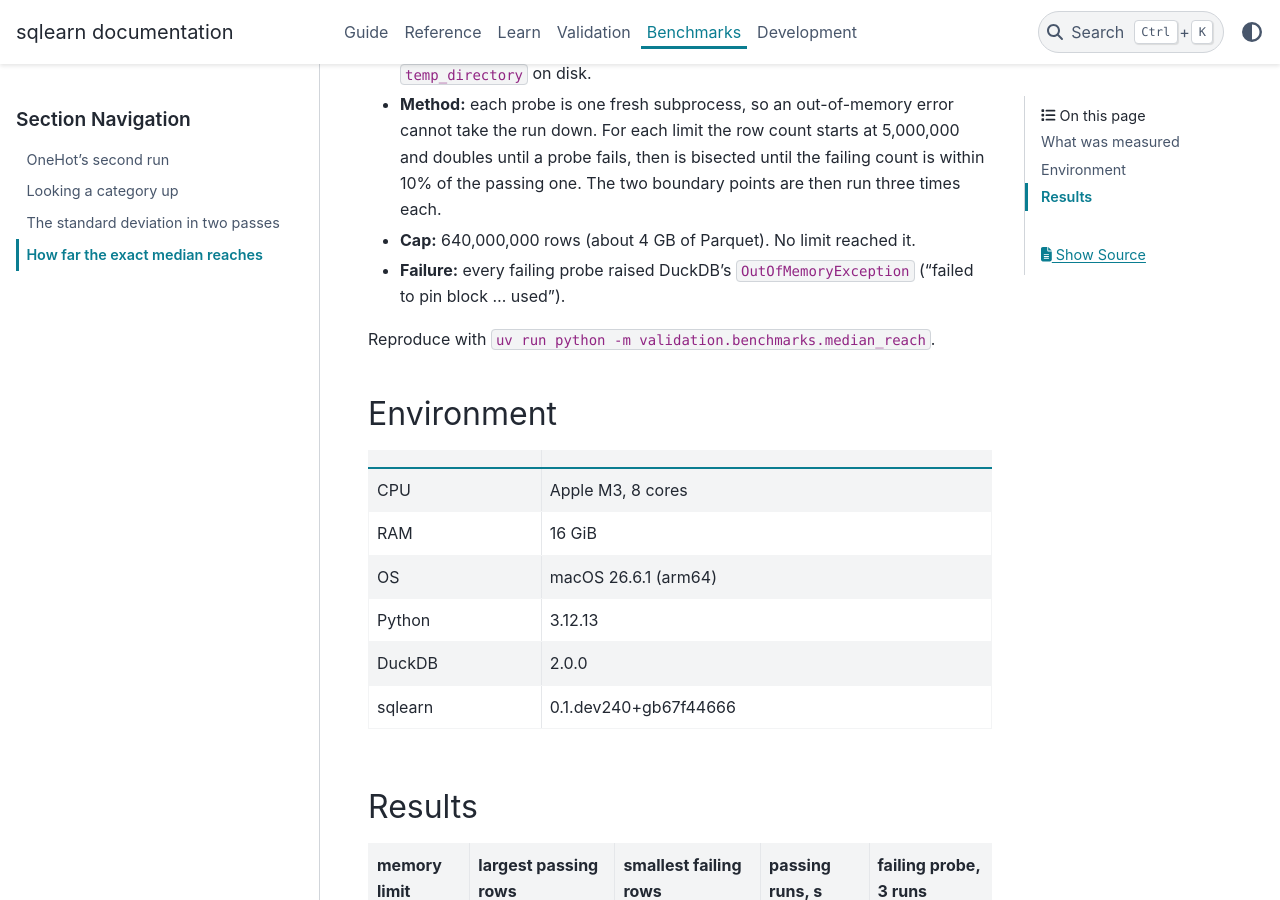
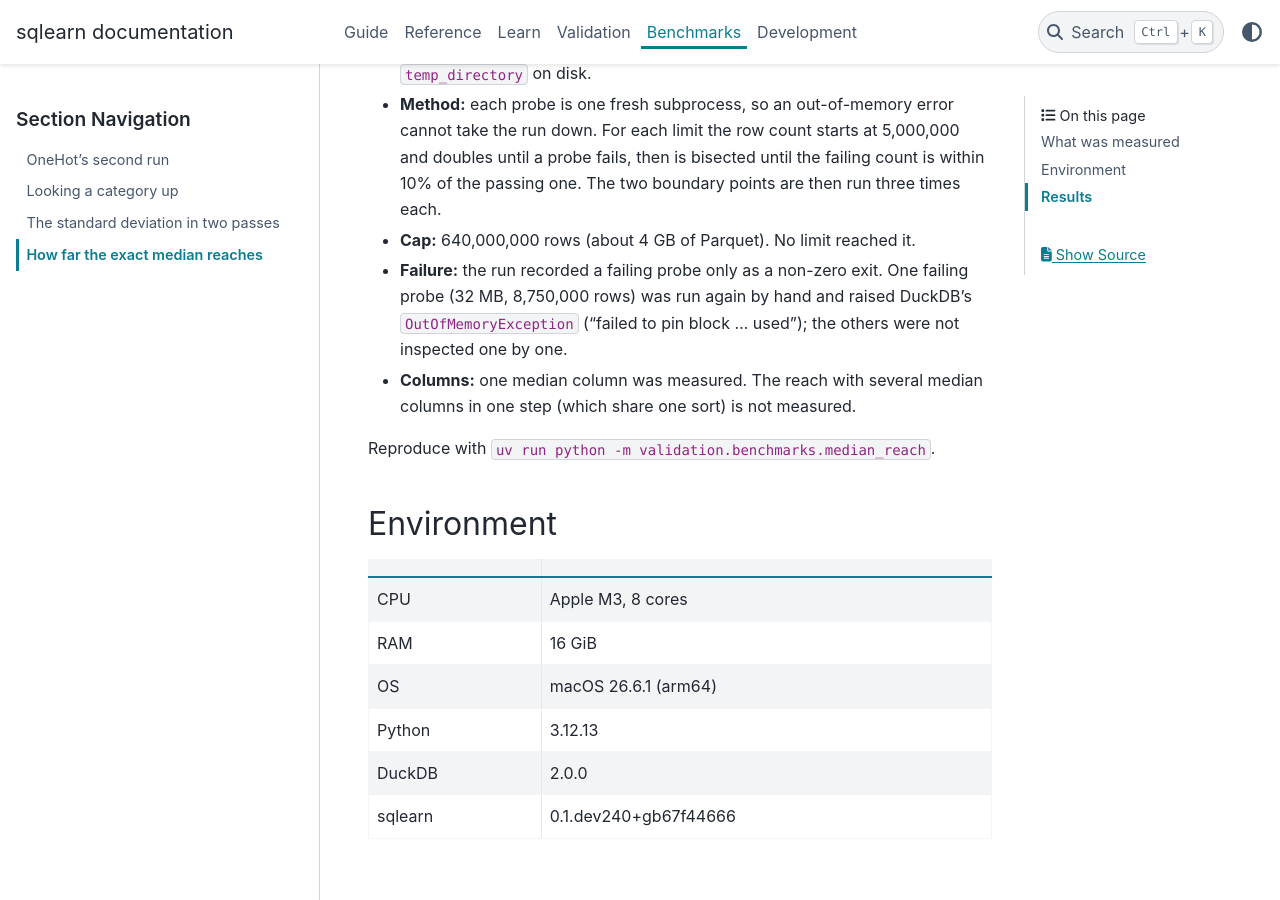
Before and after one commit to glaucis/sqlearn, a Sphinx documentation site: the page built from docs/benchmarks/median-reach.md, in a window 1280 px wide and 900 px high, scrolled down 591 px. Built offline with Sphinx 7.4.7 and the PyData theme 0.15.4, drawn with Linux system fonts in a browser that asks for light colours; pages that are not in the unit, such as notebooks, are missing from menus; the version number could not be read and is left out.

Commit message:
docs: qualify the median's reach and what it counted (#27)

```diff
--- a/docs/benchmarks/median-reach.md
+++ b/docs/benchmarks/median-reach.md
@@ -28,8 +28,12 @@ recommends nothing: whether to offer an approximate median is Tomas's call.
   within 10% of the passing one. The two boundary points are then run three
   times each.
 - **Cap:** 640,000,000 rows (about 4 GB of Parquet). No limit reached it.
-- **Failure:** every failing probe raised DuckDB's `OutOfMemoryException`
-  ("failed to pin block ... used").
+- **Failure:** the run recorded a failing probe only as a non-zero exit. One
+  failing probe (32 MB, 8,750,000 rows) was run again by hand and raised
+  DuckDB's `OutOfMemoryException` ("failed to pin block ... used"); the others
+  were not inspected one by one.
+- **Columns:** one median column was measured. The reach with several median
+  columns in one step (which share one sort) is not measured.
 
 Reproduce with `uv run python -m validation.benchmarks.median_reach`.
 
```
Also changed, not shown: docs/guide/imputing.md (+2 -1 lines), docs/guide/writing-a-step.md (+2 -1 lines), 1 other file.
